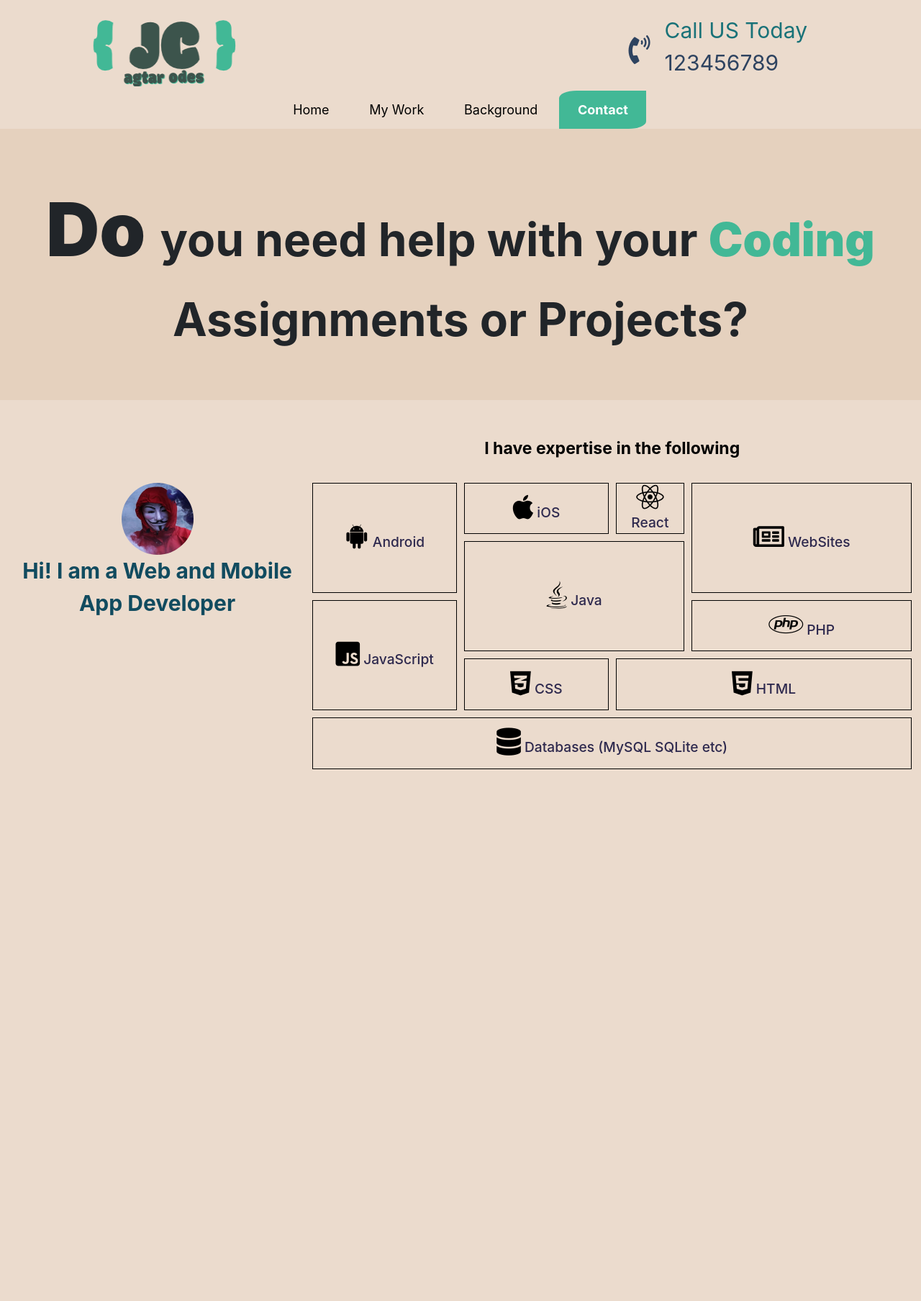
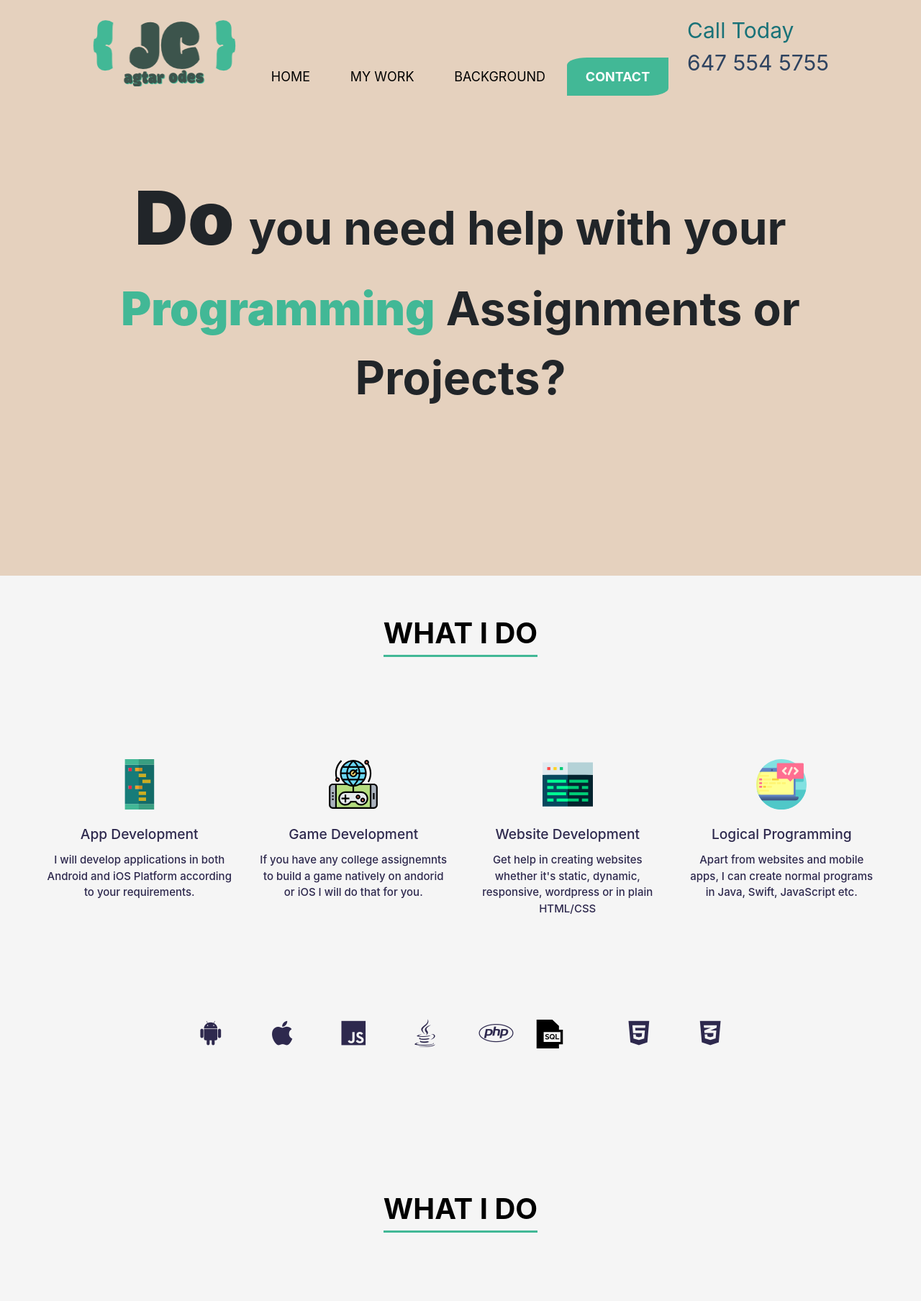
Before and after one commit to jagtarkhinda/projects, a plain HTML site: page docs/index.html in a window 1280 px wide. Shown: the top 1808 px of the page at 72% size. Before the commit the page ends 1081 px from the top, so only its background shows below. Drawn offline with nearby package versions, Linux system fonts and the light colour scheme.

Commit message:
lot of changes

```diff
--- a/docs/index.html
+++ b/docs/index.html
@@ -16,16 +16,17 @@
 </head>
 
 <body>
+
         <!-- NAV TOP CONTENT -->
         <div class="navtop">
                 <div class="navtopleft">
                         <img src="./logopng.png">
                 </div>
                 <div class="navtopright">
-                        <div class="icn"><i class="fas fa-phone-volume"></i></div>
+                        <!-- <div class="icn"><i class="fas fa-phone-volume"></i></div> -->
                         <div class="contactinfo">
-                                <span>Call US Today</span>
-                                <p>123456789</p>
+                                <span>Call Today</span>
+                                <p>647 554 5755</p>
                         </div>
 
                 </div>
@@ -33,7 +34,7 @@
         <!--END NAV TOP CONTENT -->
 
         <!-- NAVIGATION -->
-        <div style="width: 100vw !important;">
+        <div>
                 <div class="wholenav">
                         <!-- HAMBURGER ICON -->
                         <div class="menu" onclick="showMenu()">
@@ -42,10 +43,10 @@
                         <!--END HAMBURGER ICON -->
                         <!-- NAV BAR -->
                         <nav class="mainnav" id="nav">
-                                <li><a href="">Home</a></li>
-                                <li><a href="">My Work</a></li>
-                                <li><a href="">Background</a></li>
-                                <li class="makecontact"><a href="">Contact</a></li>
+                                <li><a href="">HOME</a></li>
+                                <li><a href="#services">MY WORK</a></li>
+                                <li><a href="">BACKGROUND</a></li>
+                                <li class="makecontact"><a href="">CONTACT</a></li>
                                 <!-- <li><a href="">Resources</a></li>
                                 <li><a href="">Press</a></li> -->
                         </nav>
@@ -59,76 +60,154 @@
         <div class="firstelement">
                 <div class="finside">
                         <span class="fedo">Do </span>you need help with your <span
-                                class="fecode"><strong>Coding</strong></span> <span class="feass">Assignments</span> or
+                                class="fecode"><strong>Programming</strong></span> <span
+                                class="feass">Assignments</span> or
                         <span class="feproj">Projects</span>?
                 </div>
         </div>
         <!--END FIRST ELEMENT -->
 
-        <!--SECOND ELEMENT -->
-        <!-- <div class="secondelement">
-    <div class="seleftpane">
-        <div class="secard">
-            <img src="./usepic.jpg">
-            <p>Hi! I am a Web and Mobile App Developer</p>
-        </div>
-    </div>
-    <div class="serightpane">
-        I can Help you with
-        <span class="android"><i class="fab fa-android"></i> Android, </span>
-        <span class="ios"><i class="fab fa-apple"></i> iOS, </span>
-        <span class="react"><i class="fab fa-react"></i> React, </span>
-        <span class="web"><i class="far fa-newspaper"></i> WebSites, </span>
-        <span class="java"><i class="fab fa-java"></i> Java, </span>
-        <span class="php"><i class="fab fa-php"></i> PHP, </span>
-        <span class="js"><i class="fab fa-js-square"></i> JavaScript, </span>
-        <span class="html"><i class="fab fa-html5"></i> HTML, </span>
-        <span class="css"><i class="fab fa-css3-alt"></i> CSS and </span>
-        <span class="db"><i class="fas fa-database"></i> Databases (MySQL SQLite etc)</span>
-    </div>
-</div> -->
-        <!--END SECOND ELEMENT -->
-
         <!-- SECOND ELEMENT -->
         <div class="secondcomp">
-                <div class="seleftpane">
+                <!-- <div class="seleftpane">
                         <img src="./usepic.jpg">
                         <p>Hi! I am a Web and Mobile App Developer</p>
-                </div>
+                </div> -->
                 <div class="firstrow">
-                        <div class="o">I have expertise in the following</div>
+                        <div class="o">WHAT I DO</div>
                 </div>
                 <div class="secondrow flx">
-                        <div class="android"><i class="fab fa-android"></i> Android</div>
+                        <div class="appicon"><img src="appdev.svg"></div>
+                        <div class="appdev">App Development</div>
+                        <div class="desc">I will develop applications in both Android and iOS Platform according to your
+                                requirements.</div>
                 </div>
                 <div class="thirdrow flx">
-                        <div class="ios"><i class="fab fa-apple"></i> iOS</div>
+                        <div class="appicon"><img src="gamedev.svg"></div>
+                        <div class="gamedev">Game Development</div>
+                        <div class="desc">If you have any college assignemnts to build a game natively on andorid or iOS
+                                I will do that for you.</div>
                 </div>
                 <div class="forthrow flx">
-                        <div class="react"><i class="fab fa-react"></i> React</div>
+                        <div class="appicon"><img src="webdev.svg"></div>
+                        <div class="webdev">Website Development</div>
+                        <div class="desc">Get help in creating websites whether it's static, dynamic, responsive,
+                                wordpress or in plain
+                                HTML/CSS</div>
                 </div>
                 <div class="fifthrow flx">
-                        <div class="web"><i class="far fa-newspaper"></i> WebSites</div>
+                        <div class="appicon"><img src="logprog.svg"></div>
+                        <div class="logprog">Logical Programming</div>
+                        <div class="desc">Apart from websites and mobile apps, I can create normal programs in Java,
+                                Swift, JavaScript etc. </div>
                 </div>
-                <div class="sixthrow flx">
-                        <div class="java"><i class="fab fa-java"></i> Java</div>
+                <!-- <div class="sixthrow flx">
+                        <div class="java">Backend Development</div>
                 </div>
 
                 <div class="seventhrow flx">
-                        <div class="php"><i class="fab fa-php"></i> PHP</div>
-                </div>
+                        <div class="php">UI Design</div>
+                </div> -->
                 <div class="eighthrow flx">
-                        <div class="js"><i class="fab fa-js-square"></i> JavaScript</div>
+                        <div class="js"></div>
                 </div>
                 <div class="ninthrow flx">
-                        <div class="html"><i class="fab fa-html5"></i> HTML</div>
+                        <div class="html"><i class="fab fa-html5"></i></div>
                 </div>
                 <div class="tenthrow flx">
-                        <div class="css"><i class="fab fa-css3-alt"></i> CSS</div>
+                        <div class="css"><i class="fab fa-css3-alt"></i></div>
                 </div>
                 <div class="elerow flx">
-                        <div class="db"><i class="fas fa-database"></i> Databases (MySQL SQLite etc)</div>
+                        <div class="dbc"><i class="fab fa-android"></i></div>
                 </div>
+                <div class="row12 flx">
+                        <div class="dbc"><i class="fab fa-apple"></i></div>
+                </div>
+                <div class="row14 flx">
+                        <div class="dbc"><i class="fab fa-js"></i></div>
+                </div>
+                <div class="row15 flx">
+                        <div class="dbc"><i class="fab fa-java"></i></div>
+                </div>
+                <div class="row16 flx">
+                        <div class="dbc"><i class="fab fa-php"></i></div>
+                </div>
+                <div class="row17 flx">
+                        <div class="db"><img src="sql.svg"></div>
+                </div>
+        </div>
+        <!-- END SECOND COMPONENT -->
+        <!-- SECOND ELEMENT -->
+        <div class="secondcomp" id="services">
+                <!-- <div class="seleftpane">
+                                <img src="./usepic.jpg">
+                                <p>Hi! I am a Web and Mobile App Developer</p>
+                        </div> -->
+                <div class="firstrow">
+                        <div class="o">WHAT I DO</div>
+                </div>
+                <div class="secondrow flx">
+                        <div class="appicon"><img src="appdev.svg"></div>
+                        <div class="appdev">App Development</div>
+                        <div class="desc">I will develop applications in both Android and iOS Platform according to your
+                                requirements.</div>
+                </div>
+                <div class="thirdrow flx">
+                        <div class="appicon"><img src="gamedev.svg"></div>
+                        <div class="gamedev">Game Development</div>
+                        <div class="desc">If you have any college assignemnts to build a game natively on andorid or iOS
+                                I will do that for you.</div>
+                </div>
+                <div class="forthrow flx">
+                        <div class="appicon"><img src="webdev.svg"></div>
+                        <div class="webdev">Website Development</div>
+                        <div class="desc">Get help in creating websites whether it's static, dynamic, responsive,
+                                wordpress or in plain
+                                HTML/CSS</div>
+                </div>
+                <div class="fifthrow flx">
+                        <div class="appicon"><img src="logprog.svg"></div>
+                        <div class="logprog">Logical Programming</div>
+                        <div class="desc">Apart from websites and mobile apps, I can create normal programs in Java,
+                                Swift, JavaScript etc. </div>
+                </div>
+                <!-- <div class="sixthrow flx">
+                                <div class="java">Backend Development</div>
+                        </div>
+
+                        <div class="seventhrow flx">
+                                <div class="php">UI Design</div>
+                        </div> -->
+                <div class="eighthrow flx">
+                        <div class="js"></div>
+                </div>
+                <div class="ninthrow flx">
+                        <div class="html"><i class="fab fa-html5"></i></div>
+                </div>
+                <div class="tenthrow flx">
+                        <div class="css"><i class="fab fa-css3-alt"></i></div>
+                </div>
+                <div class="elerow flx">
+                        <div class="dbc"><i class="fab fa-android"></i></div>
+                </div>
+                <div class="row12 flx">
+                        <div class="dbc"><i class="fab fa-apple"></i></div>
+                </div>
+                <div class="row14 flx">
+                        <div class="dbc"><i class="fab fa-js"></i></div>
+                </div>
+                <div class="row15 flx">
+                        <div class="dbc"><i class="fab fa-java"></i></div>
+                </div>
+                <div class="row16 flx">
+                        <div class="dbc"><i class="fab fa-php"></i></div>
+                </div>
+                <div class="row17 flx">
+                        <div class="db"><img src="sql.svg"></div>
+                </div>
+
+
+
         </div>
         <!-- END SECOND COMPONENT -->
 
--- a/docs/style.css
+++ b/docs/style.css
@@ -21,14 +21,16 @@
 ========================*/
 /*********DEFAULT STYLES**********/
 html{
-    width: 100vw;
+    width: 100%;
     overflow-x: hidden;
+    height: 100%;
 }
 body{
     background-color: rgb(227, 205, 184,0.7);
     margin: 0 auto;
+    height: 100%;
     /* background-color: #CECECE; */
-    width: 100vw;
+    width: 100%;
 }
 /*******NAVIGATION CSS*******/
 .menu{
@@ -36,9 +38,13 @@ body{
     clear: both;
 }
 
-/* .wholenav{
-    width: 100vw !important;
-} */
+.wholenav{
+    position: absolute;
+    top: 10%;
+    left: 0%;
+    right: 0%;
+    margin: 0 auto;
+}
 
 .mainnav{
     /* background-color: #333; */
@@ -80,10 +86,18 @@ display: inline-block;
 
 /*ABOVE NAV BAR*/
 .navtop {
+    position: absolute;
+    top: 0%;
+    left: 0%;
+    right: 0%;
+    display: -webkit-box;
+    display: -ms-flexbox;
     display: flex;
     width: 80%;
     margin: 0 auto;
-    justify-content: space-between;
+    -webkit-box-pack: justify;
+        -ms-flex-pack: justify;
+            justify-content: space-between;
     margin-top: 20px;
 }
 
@@ -101,8 +115,8 @@ display: inline-block;
     float: right;
 }
 .contactinfo {
-    margin-left: 50px;
-    margin-right: 30px;
+    /* margin-left: 50px;
+    margin-right: 30px; */
     font-size: 30px;
 }
 
@@ -114,36 +128,39 @@ display: inline-block;
 }
 
 .icn{
-    margin-top: 20px;
+    /* margin-top: 20px;
     float: left;
     font-size: 40px;
-    color: #2E4360;
+    color: #2E4360; */
 }
 /*END ABOVE NAV BAR*/
 
 /*********FIRST EMEMENT**********/
 .firstelement{
+    height: 100%;
+    width: 100%;
+    background-color: rgb(227, 205, 184,0.7);
     clear: both;
     display: -webkit-box;
     display: -ms-flexbox;
     display: flex;
-   /* -webkit-box-pack:center;
-       -ms-flex-pack:center;
-           justify-content:center;
-   -ms-flex-line-pack: center;
-       align-content: center; */
+       -webkit-box-align: center;
+           -ms-flex-align: center;
+               align-items: center;
+    -webkit-box-pack: center;
+        -ms-flex-pack: center;
+            justify-content: center;
 }
 
 .finside{
-   background-color: rgb(227, 205, 184,0.7);
-   /* height: 500px; */
    -webkit-box-flex: 1;
        -ms-flex: 1;
            flex: 1;
    font-size: 5vw;
    font-weight: bold;
     text-align: center;
-   padding: 5%;
+   padding: 0px 100px 0px 100px;
+   /* padding-top: 0px; */
 }
 
 .fecode{
@@ -158,131 +175,182 @@ display: inline-block;
 
 /*********SECOND COMP**********/
 .secondcomp{
-    margin-top: 20px;
+    height: 100%;
+    /* margin-top: 20px; */
     color: #2E294E;
     font-weight: 500;
     font-size: 1.2em;
-    padding: 1%;
+    padding: 50px;
     text-align: center;
-    /* background-color: rgba(245, 245, 245, 1); */
+    /* background-color: rgb(227, 205, 184,0.1);   */
+    background-color: rgba(245, 245, 245, 1);
     /* color: white; */
     display: grid;
     grid-template-columns: repeat(12, 1fr);
-    grid-template-rows: repeat(6, 1fr);
+    grid-template-rows: auto 20px auto 20px auto;
     -webkit-column-gap: 10px;
             column-gap: 10px;
     row-gap: 10px;
 
 }
-.seleftpane{
-    text-align: center;
-    grid-column: 1 / 5;
-    grid-row: 2/-1;
-}
-.seleftpane > img {
-    width: 100px;
-    height: 100px;
-    border-radius: 50%;
-}
-.seleftpane > p {
-    position: relative;
-    color: #114B5F;
-    font-size: 30px;
-    font-weight: bold;
-    /* margin-top: 20%; */
-}
 
-.secondrow, .thirdrow, .forthrow, .fifthrow, .sixthrow, .seventhrow, .eighthrow, .ninthrow, .tenthrow, .elerow{
-   border: 1px solid black;
+.secondrow, .thirdrow, .forthrow, .fifthrow, .sixthrow, .seventhrow, .ninthrow, .tenthrow, .elerow{
+   /* border: 1px solid black; */
 }
 
 .firstrow{
     color: black;
     font-weight: bold;
-    font-size: larger;
-    padding: 2%;
-    grid-column: 5 / -1;
-
+    font-size: 40px;
+    /* padding: 2%; */
+    text-align: center;
+    grid-column: 5 / 9;
+    grid-row: 1 / 2;
+}
+.firstrow > div {
+   display: inline-block;
+    border-bottom: 3px solid #42B896;
+    width: -webkit-fit-content;
+    width: -moz-fit-content;
+    width: fit-content;
 }
 .secondrow{
     /* background-color: rgba(215, 38, 61, 0.2); */
-    grid-column: 5 / 7;
-    grid-row: 2/4;
+    grid-column: 1 / 4;
+    grid-row: 3/4;
 
 }
 .thirdrow{
     /* background-color: rgba(244, 96, 54, 0.2) ; */
-    grid-column: 7/ 9;
-    grid-row: 2/3;
+    grid-column: 4/ 7;
+    grid-row: 3/4;
 
 }
 .forthrow{
     /* background-color: rgba(46, 41, 78, 0.2) ; */
-    grid-column: 9/10;
-    grid-row: 2/3;
+    grid-column: 7/10;
+    grid-row: 3/4;
 
 }
 .fifthrow{
     /* background-color: rgba(27, 153, 139, 0.2) ; */
-    grid-column: 10/-1;
-    grid-row: 2/4;
+    grid-column: 10/13;
+    grid-row: 3/4;
 
 }
 .sixthrow{
     /* background-color:rgba(46, 41, 78, 0.5) ; */
-    grid-column: 7/ 10;
-    grid-row: 3/5;
+    grid-column: 9/ 11;
+    grid-row: 2/4;
 
 }
 .seventhrow{
     /* background-color: rgba(215, 38, 61, 0.2) ; */
-    grid-column: 10/-1;
-    grid-row: 4/5;
+    grid-column: 11/13;
+    grid-row: 2/4;
 
 
 }
 .eighthrow{
-    /* background-color:rgba(244, 96, 54, 0.2) ; */
-    grid-column: 5/7;
-    grid-row: 4/6;
-
-
+    color: black;
+    font-weight: bold;
+    font-size: 40px;
+    /* padding: 2%; */
+    text-align: center;
+    grid-column: 5 / 9;
+    grid-row: 4/ 5;
 }
+.eighthrow > div {
+    display: inline-block;
+     border-bottom: 3px solid #42B896;
+     width: -webkit-fit-content;
+     width: -moz-fit-content;
+     width: fit-content;
+ }
 .ninthrow{
     /* background-color:  rgba(46, 41, 78, 0.2); */
-    grid-column: 9/-1;
+    grid-column: 9/10;
     grid-row: 5/6;
-
+    display: block;
+    justify-self: center;
 }
 .tenthrow{
     /* background-color: rgba(27, 153, 139, 0.2); */
-    grid-column: 7/9;
+    grid-column: 10/11;
     grid-row: 5/6;
 
 }
 .elerow{
     /* background-color: rgba(197, 216, 109, 0.2) ; */
-    grid-column: 5/-1;
-    grid-row: 6/7;
-
+    grid-column: 3/4;
+    grid-row: 5/6;
 }
-
+.row12{
+    grid-column: 4/5;
+    grid-row: 5/6;
+}
+.row14{
+    grid-column: 5/6;
+    grid-row: 5/6;
+}.row15{
+    grid-column: 6/7;
+    grid-row: 5/6;
+}.row16{
+    grid-column: 7/8;
+    grid-row: 5/6;
+}.row17{
+    grid-column: 8/9;
+    grid-row: 5/6;
+}
+.db{
+    width: 40px;
+    height: 40px;
+}
 .flx{
     display: -webkit-box;
     display: -ms-flexbox;
     display: flex;
-    -webkit-box-pack: center;
+    -webkit-box-orient: vertical;
+    -webkit-box-direction: normal;
+        -ms-flex-direction: column;
+            flex-direction: column;
+    /* -webkit-box-pack: center;
         -ms-flex-pack: center;
-            justify-content: center;
+            justify-content: center; */
+            -ms-flex-line-pack: center;
+                align-content: center;
 }
-.android,.ios,.react,.web,.java,.php,.js,.html,.css,.db{
+.desc{
+    -webkit-box-flex: 2;
+        -ms-flex: 2;
+            flex: 2;
+    text-align: center;
+    padding: 10px;
+    font-size: 15px;
+    text-justify: none;
+}
+
+.appicon > img{
+    margin: 10px;
+    width: 70px;
+    height: 70px;
+    text-align: center;
+    /* display: block; */
+}
+.appdev,.gamedev,.webdev,.logprog,.java,.php{
+    /* -ms-flex-item-align: center;
+        align-self: center; */
+        padding-top: 10px;
+}
+
+/* .css{
+    color: white;
+} */
+
+.secondcomp i{
     -ms-flex-item-align: center;
         align-self: center;
-}
-
-.secondcomp i{
-    align-self: center;
-     color: black;
+     /* color: teal; */
      font-size: 2em;
  }
 /*********END SECOND COMP**********/
@@ -295,6 +363,10 @@ display: inline-block;
     /*MAX 1024*/
 @media screen and (max-width: 1024px){
     /*******NAVIGATION CSS*******/
+    .wholenav{
+        top: 20%;
+    }
+
     .mainnav > li {
         /* height: 80px; */
     }
@@ -356,6 +428,10 @@ display: inline-block;
 
     /********END NAV TOP********/
 
+    .wholenav{
+        top: 10%;
+    }
+
        /*NAVIGATION CSS*/
       .mainnav{
           display: none;
@@ -368,15 +444,15 @@ display: inline-block;
          display: block;
          /* position: relative; */
          /* left: 20px; */
-         width: 100vw;
-         margin: 0 auto;
+         width: 100%;
+         /* margin: 0 auto; */
          list-style-type: none;
          /* clear: both; */
      }
      .mainnavsmall> li{
      /* display: block; */
      height: 60px;
-     /* width: 100vw; */
+     /* width: 100%; */
      padding: 1%;
      }
      .mainnavsmall > li > a{
@@ -411,7 +487,9 @@ display: inline-block;
       /*END NAVIGATION CSS*/
         /*ABOVE NAV BAR*/
         .navtop{
-            justify-content: center;
+            -webkit-box-pack: center;
+                -ms-flex-pack: center;
+                    justify-content: center;
         }
         .navtop > img {
             width: 150px;
@@ -421,36 +499,19 @@ display: inline-block;
         .navtopright{
             display: none;
         }
-        /* .navtop{
-            position:relative;
-            height: 100%;
-            width:100%;
-        } */
-
-        /* .navtopleft{
-            position:relative;
-            height: 100%;
-            width:100%;
-        } */
-
-         .navtopleft > img {
-            /* position:absolute; */
-            /* top:0;
-            right:0;
-            bottom:0; */
-
-        }
         /*END ABOVE NAV BAR*/
 
 /*********FIRST ELEMENT**********/
     .firstelement{
-        position: absolute;
-        top: 20%;
+        width: 100%;
         z-index: -1;
         clear: both;
     }
     .finside{
+        /* align-content: center;
+        justify-content: center; */
         font-size: 40px;
+        padding: 0px 50px 0px 50px;
     }
     .fedo{
         font-size: 60px;
@@ -460,8 +521,8 @@ display: inline-block;
 
 /*********SECOND COMP**********/
 .secondcomp{
-    position: absolute;
-    top: 65%;
+    /* position: absolute;
+    top: 65%;  */
     width: 100%;
     font-weight: 500;
     font-size: 1.2em;
```
Also changed, not shown: docs/main.js (+7 -4 lines), docs/appdev.svg (added), docs/gamedev.svg (added), docs/logprog.svg (added), docs/sql.svg (added), docs/webdev.svg (added).
